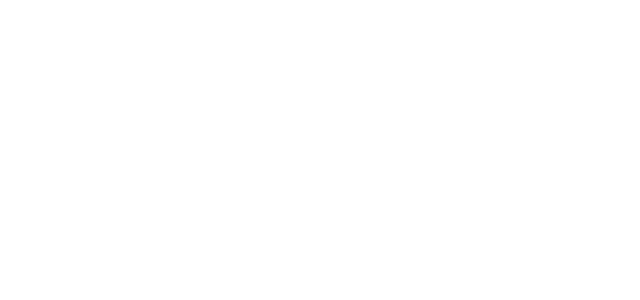
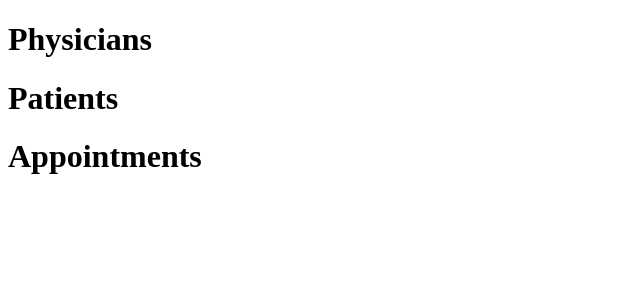
Before and after one commit to emefiene/my-app-frontend, a React (Create React App) app: page / in a window 1280 px wide. Shown: the top 300 px of the page, without its empty margins (0-640 px from the left). Built offline with nearby package versions, Linux system fonts and the light colour scheme.

Commit message:
updated home

```diff
--- a/src/components/Home.js
+++ b/src/components/Home.js
@@ -3,7 +3,9 @@ import React from 'react'
 const Home = () => {
   return (
     <div>
-
+    <h1>Physicians</h1>
+    <h1>Patients</h1>
+    <h1>Appointments</h1>
     </div>
   )
 }
```
